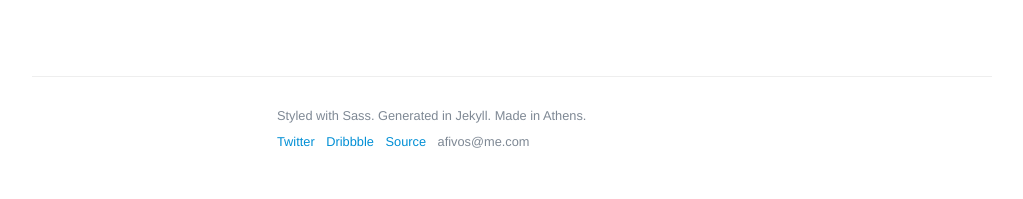
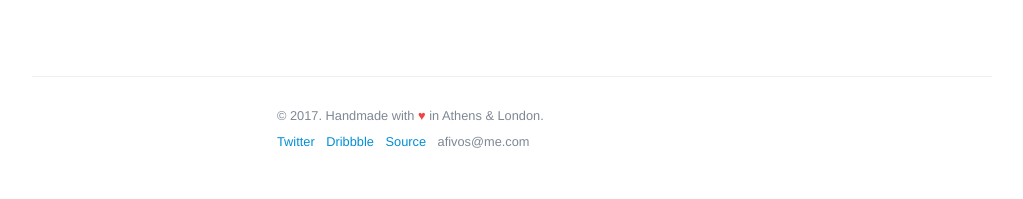
Before and after one commit to afivos/afivos.com, a Jekyll site: the page built from index.md, in a window 1280 px wide. Shown: the part 1040-1239 px from the top of the page, without its empty margins (128-1151 px from the left). Built offline with Jekyll 4.4.1, drawn with Linux system fonts in a browser that asks for light colours; nearby versions of some CDN libraries; comment, search, counter and statistics services are not loaded.

Commit message:
Update footer

```diff
--- a/_includes/footer.html
+++ b/_includes/footer.html
@@ -5,7 +5,8 @@
 	<nav>
 		<div class="grid">
 			<div class="grid__col grid__col--4-of-8 grid__col--centered">
-				<!--© <script type="text/javascript">document.write(new Date().getFullYear());</script> {{ site.name }}.--> Styled with Sass. Generated in Jekyll. Made in Athens.
+				<!--© <script type="text/javascript">document.write(new Date().getFullYear());</script> {{ site.name }}.-->
+				© <script type="text/javascript">document.write(new Date().getFullYear());</script>. Handmade with <span style="color:#f24242;">♥</span> in Athens &amp; London.
 				<ul class="list-inline">
 					<li><a href="https://twitter.com/{{ site.twitter }}">Twitter</a></li>
 					<li><a href="https://dribbble.com/{{ site.dribbble }}">Dribbble</a></li>
```
